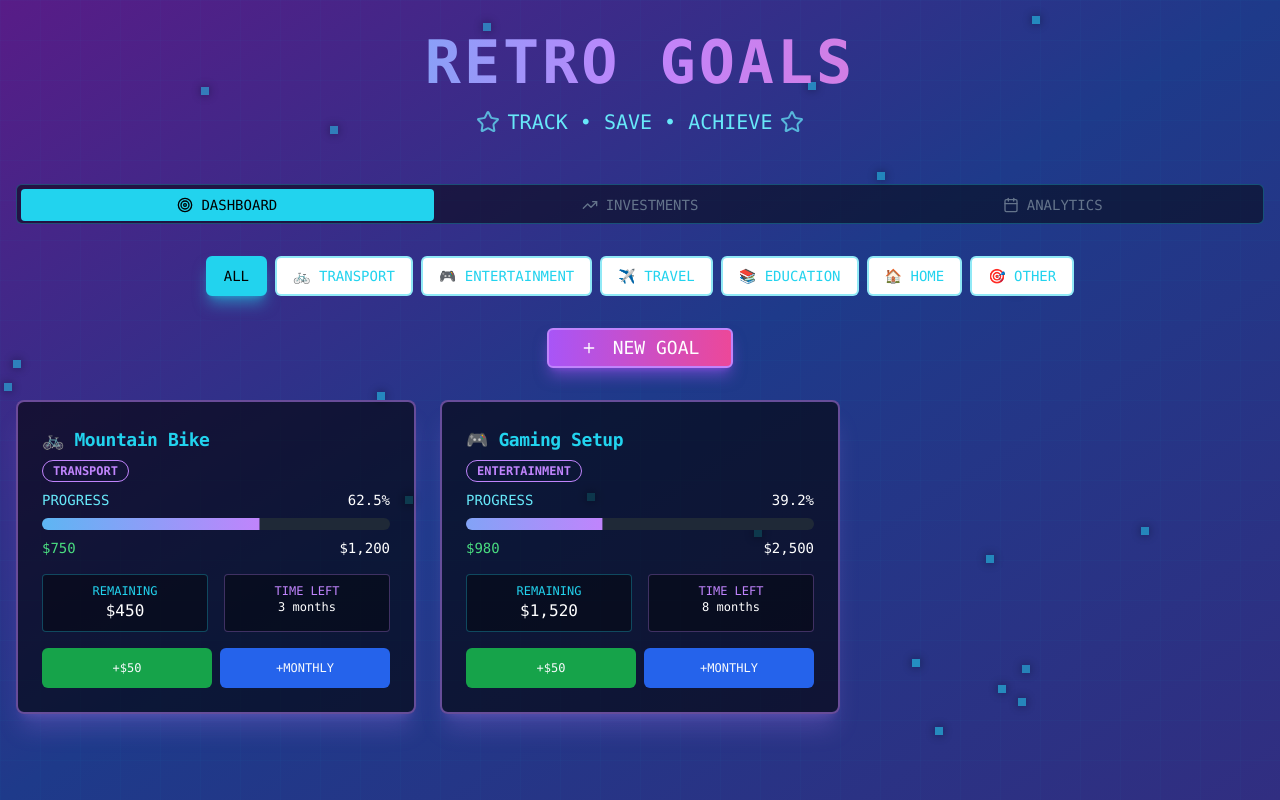
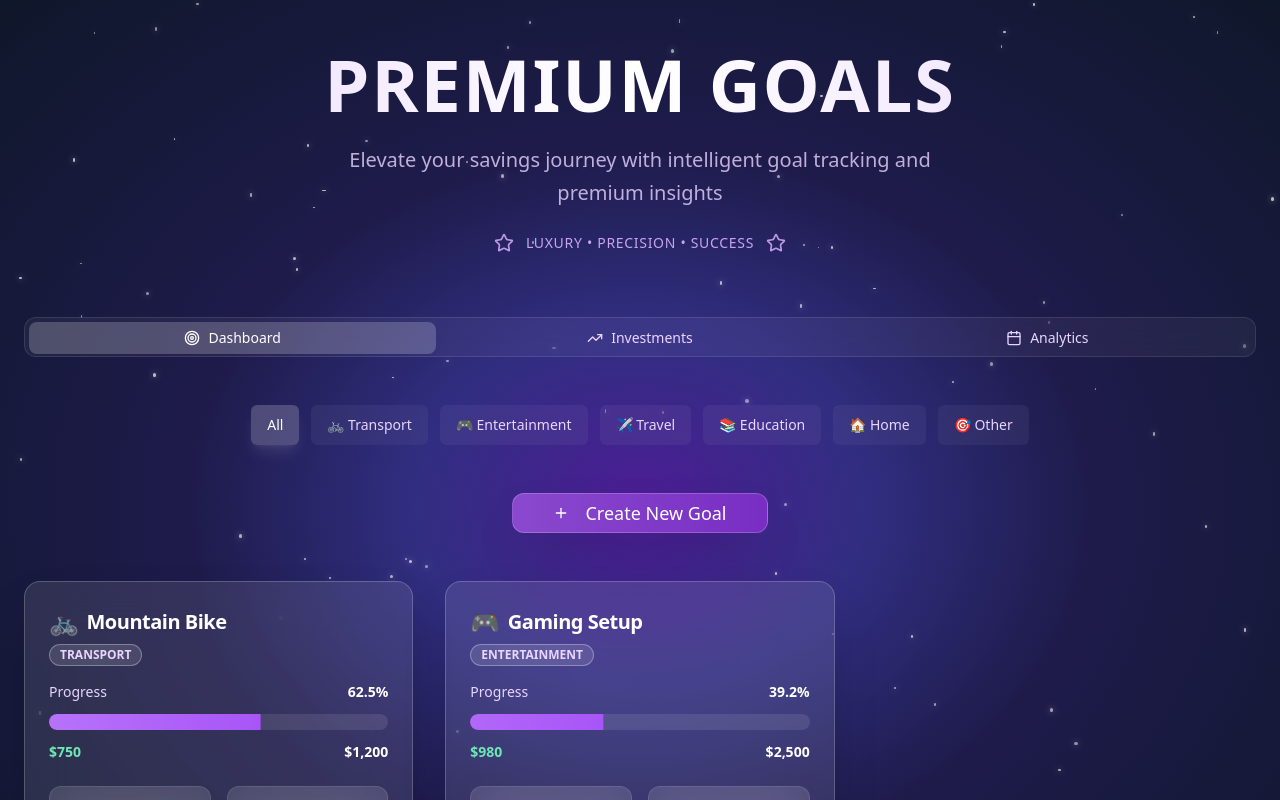
Before and after one commit to madhusudanpatnaik/momentum-goal-tracker, a React (Vite) app: page / in a window 1280 px wide. Shown: the top 800 px of the page. Built offline with nearby package versions, Linux system fonts and the light colour scheme.

Commit message:
Enhance app aesthetic with premium colors
Updated the app's color scheme to match the uploaded image, aiming for a more premium look and feel.

```diff
--- a/src/pages/Index.tsx
+++ b/src/pages/Index.tsx
@@ -1,4 +1,3 @@
-
 import React, { useState, useEffect } from 'react';
 import { Card, CardContent, CardHeader, CardTitle } from "@/components/ui/card";
 import { Button } from "@/components/ui/button";
@@ -140,75 +139,83 @@ const Index = () => {
   };
 
   return (
-    <div className="min-h-screen bg-gradient-to-br from-purple-900 via-blue-900 to-indigo-900 relative overflow-hidden">
-      {/* Retro Grid Background */}
-      <div className="absolute inset-0 opacity-20">
-        <div className="absolute inset-0" style={{
-          backgroundImage: `
-            linear-gradient(rgba(0,255,255,0.1) 1px, transparent 1px),
-            linear-gradient(90deg, rgba(0,255,255,0.1) 1px, transparent 1px)
-          `,
-          backgroundSize: '40px 40px'
-        }} />
-      </div>
-
-      {/* Floating Particles */}
+    <div className="min-h-screen relative overflow-hidden" style={{
+      background: 'radial-gradient(ellipse at center, #4c1d95 0%, #312e81 25%, #1e1b4b 50%, #0f172a 100%)'
+    }}>
+      {/* Premium Starfield Background */}
       <div className="absolute inset-0 overflow-hidden pointer-events-none">
-        {[...Array(20)].map((_, i) => (
+        {[...Array(100)].map((_, i) => (
           <div
             key={i}
-            className="absolute w-2 h-2 bg-cyan-400 opacity-60 animate-pulse"
+            className="absolute rounded-full bg-white opacity-70 animate-pulse"
             style={{
               left: `${Math.random() * 100}%`,
               top: `${Math.random() * 100}%`,
+              width: `${Math.random() * 3 + 1}px`,
+              height: `${Math.random() * 3 + 1}px`,
               animationDelay: `${Math.random() * 3}s`,
-              boxShadow: '0 0 10px currentColor'
+              animationDuration: `${Math.random() * 2 + 2}s`,
+              boxShadow: '0 0 6px rgba(255,255,255,0.8)'
             }}
           />
         ))}
       </div>
 
-      <div className="relative z-10 container mx-auto px-4 py-8">
-        {/* Header */}
-        <div className="text-center mb-12">
-          <h1 className="text-6xl font-bold mb-4 text-transparent bg-clip-text bg-gradient-to-r from-cyan-400 via-purple-400 to-pink-400 font-mono tracking-wider">
-            RETRO GOALS
+      {/* Elegant Grid Overlay */}
+      <div className="absolute inset-0 opacity-5">
+        <div className="absolute inset-0" style={{
+          backgroundImage: `
+            linear-gradient(rgba(255,255,255,0.1) 1px, transparent 1px),
+            linear-gradient(90deg, rgba(255,255,255,0.1) 1px, transparent 1px)
+          `,
+          backgroundSize: '60px 60px'
+        }} />
+      </div>
+
+      <div className="relative z-10 container mx-auto px-6 py-12">
+        {/* Premium Header */}
+        <div className="text-center mb-16">
+          <h1 className="text-7xl font-bold mb-6 text-transparent bg-clip-text bg-gradient-to-r from-purple-200 via-white to-purple-200 tracking-wide">
+            PREMIUM GOALS
           </h1>
-          <div className="flex items-center justify-center gap-2 text-cyan-300 text-xl">
-            <Star className="w-6 h-6 animate-pulse" />
-            <span className="font-mono">TRACK • SAVE • ACHIEVE</span>
-            <Star className="w-6 h-6 animate-pulse" />
+          <p className="text-xl text-purple-200/80 max-w-2xl mx-auto leading-relaxed">
+            Elevate your savings journey with intelligent goal tracking and premium insights
+          </p>
+          <div className="flex items-center justify-center gap-3 mt-6">
+            <Star className="w-5 h-5 text-purple-300 animate-pulse" />
+            <span className="text-purple-300/90 text-sm tracking-wider">LUXURY • PRECISION • SUCCESS</span>
+            <Star className="w-5 h-5 text-purple-300 animate-pulse" />
           </div>
         </div>
 
         <Tabs defaultValue="dashboard" className="w-full">
-          <TabsList className="grid w-full grid-cols-3 mb-8 bg-black/50 border border-cyan-400/30">
-            <TabsTrigger value="dashboard" className="data-[state=active]:bg-cyan-400 data-[state=active]:text-black font-mono">
+          <TabsList className="grid w-full grid-cols-3 mb-12 bg-white/5 backdrop-blur-xl border border-white/10 rounded-xl">
+            <TabsTrigger value="dashboard" className="data-[state=active]:bg-white/20 data-[state=active]:text-white text-purple-200 transition-all duration-300 rounded-lg">
               <Target className="w-4 h-4 mr-2" />
-              DASHBOARD
+              Dashboard
             </TabsTrigger>
-            <TabsTrigger value="investments" className="data-[state=active]:bg-purple-400 data-[state=active]:text-black font-mono">
+            <TabsTrigger value="investments" className="data-[state=active]:bg-white/20 data-[state=active]:text-white text-purple-200 transition-all duration-300 rounded-lg">
               <TrendingUp className="w-4 h-4 mr-2" />
-              INVESTMENTS
+              Investments
             </TabsTrigger>
-            <TabsTrigger value="analytics" className="data-[state=active]:bg-pink-400 data-[state=active]:text-black font-mono">
+            <TabsTrigger value="analytics" className="data-[state=active]:bg-white/20 data-[state=active]:text-white text-purple-200 transition-all duration-300 rounded-lg">
               <Calendar className="w-4 h-4 mr-2" />
-              ANALYTICS
+              Analytics
             </TabsTrigger>
           </TabsList>
 
           <TabsContent value="dashboard">
-            {/* Filter Bar */}
-            <div className="flex flex-wrap gap-2 mb-8 justify-center">
+            {/* Premium Filter Bar */}
+            <div className="flex flex-wrap gap-3 mb-12 justify-center">
               {categories.map(category => (
                 <Button
                   key={category}
                   variant={filter === category ? "default" : "outline"}
                   onClick={() => setFilter(category)}
-                  className={`font-mono uppercase border-2 ${
+                  className={`capitalize border-0 backdrop-blur-xl transition-all duration-300 ${
                     filter === category
-                      ? 'bg-cyan-400 text-black border-cyan-400 shadow-lg shadow-cyan-400/50'
-                      : 'border-cyan-400/50 text-cyan-400 hover:bg-cyan-400/20'
+                      ? 'bg-white/20 text-white shadow-lg shadow-white/10'
+                      : 'bg-white/5 text-purple-200 hover:bg-white/10 hover:text-white'
                   }`}
                 >
                   {category !== 'all' && categoryEmojis[category as keyof typeof categoryEmojis]} {category}
@@ -216,148 +223,147 @@ const Index = () => {
               ))}
             </div>
 
-            {/* Add Goal Button */}
-            <div className="flex justify-center mb-8">
+            {/* Premium Add Goal Button */}
+            <div className="flex justify-center mb-12">
               <Button
                 onClick={() => setShowAddGoal(!showAddGoal)}
-                className="bg-gradient-to-r from-purple-500 to-pink-500 hover:from-purple-600 hover:to-pink-600 border-2 border-purple-400 text-white font-mono text-lg px-8 py-3 shadow-lg shadow-purple-500/50"
+                className="bg-gradient-to-r from-purple-500/80 to-purple-600/80 hover:from-purple-400/90 hover:to-purple-500/90 backdrop-blur-xl border border-white/20 text-white px-10 py-4 text-lg rounded-xl shadow-2xl transition-all duration-300 hover:scale-105"
               >
                 <Plus className="w-5 h-5 mr-2" />
-                NEW GOAL
+                Create New Goal
               </Button>
             </div>
 
-            {/* Add Goal Form */}
+            {/* Premium Add Goal Form */}
             {showAddGoal && (
-              <Card className="mb-8 bg-black/60 border-2 border-cyan-400/50 shadow-xl shadow-cyan-400/20">
-                <CardHeader>
-                  <CardTitle className="text-cyan-400 font-mono">CREATE NEW GOAL</CardTitle>
+              <Card className="mb-12 bg-white/10 backdrop-blur-xl border border-white/20 shadow-2xl rounded-2xl">
+                <CardHeader className="pb-6">
+                  <CardTitle className="text-white text-2xl">Create Premium Goal</CardTitle>
                 </CardHeader>
-                <CardContent className="space-y-4">
-                  <div className="grid grid-cols-1 md:grid-cols-2 gap-4">
+                <CardContent className="space-y-6">
+                  <div className="grid grid-cols-1 md:grid-cols-2 gap-6">
                     <div>
-                      <Label className="text-cyan-300 font-mono">GOAL NAME</Label>
+                      <Label className="text-purple-200 text-sm font-medium">Goal Name</Label>
                       <Input
                         value={newGoal.name}
                         onChange={(e) => setNewGoal({...newGoal, name: e.target.value})}
-                        className="bg-black/50 border-cyan-400/50 text-white font-mono"
-                        placeholder="e.g., Mountain Bike"
+                        className="bg-white/10 backdrop-blur-xl border-white/20 text-white placeholder:text-white/50 rounded-lg mt-2"
+                        placeholder="e.g., Premium Mountain Bike"
                       />
                     </div>
                     <div>
-                      <Label className="text-cyan-300 font-mono">TARGET AMOUNT ($)</Label>
+                      <Label className="text-purple-200 text-sm font-medium">Target Amount ($)</Label>
                       <Input
                         type="number"
                         value={newGoal.targetAmount}
                         onChange={(e) => setNewGoal({...newGoal, targetAmount: e.target.value})}
-                        className="bg-black/50 border-cyan-400/50 text-white font-mono"
+                        className="bg-white/10 backdrop-blur-xl border-white/20 text-white placeholder:text-white/50 rounded-lg mt-2"
                         placeholder="1200"
                       />
                     </div>
                     <div>
-                      <Label className="text-cyan-300 font-mono">CURRENT SAVINGS ($)</Label>
+                      <Label className="text-purple-200 text-sm font-medium">Current Savings ($)</Label>
                       <Input
                         type="number"
                         value={newGoal.savedAmount}
                         onChange={(e) => setNewGoal({...newGoal, savedAmount: e.target.value})}
-                        className="bg-black/50 border-cyan-400/50 text-white font-mono"
+                        className="bg-white/10 backdrop-blur-xl border-white/20 text-white placeholder:text-white/50 rounded-lg mt-2"
                         placeholder="0"
                       />
                     </div>
                     <div>
-                      <Label className="text-cyan-300 font-mono">MONTHLY INVESTMENT ($)</Label>
+                      <Label className="text-purple-200 text-sm font-medium">Monthly Investment ($)</Label>
                       <Input
                         type="number"
                         value={newGoal.monthlyInvestment}
                         onChange={(e) => setNewGoal({...newGoal, monthlyInvestment: e.target.value})}
-                        className="bg-black/50 border-cyan-400/50 text-white font-mono"
+                        className="bg-white/10 backdrop-blur-xl border-white/20 text-white placeholder:text-white/50 rounded-lg mt-2"
                         placeholder="150"
                       />
                     </div>
                   </div>
-                  <div className="flex gap-4 justify-end">
+                  <div className="flex gap-4 justify-end pt-4">
                     <Button
                       variant="outline"
                       onClick={() => setShowAddGoal(false)}
-                      className="border-red-400 text-red-400 hover:bg-red-400/20 font-mono"
+                      className="border-white/20 text-purple-200 hover:bg-white/10 hover:text-white backdrop-blur-xl"
                     >
-                      CANCEL
+                      Cancel
                     </Button>
                     <Button
                       onClick={addGoal}
-                      className="bg-green-500 hover:bg-green-600 border-2 border-green-400 font-mono shadow-lg shadow-green-500/50"
+                      className="bg-gradient-to-r from-emerald-500/80 to-emerald-600/80 hover:from-emerald-400/90 hover:to-emerald-500/90 backdrop-blur-xl border border-white/20 text-white shadow-lg"
                     >
-                      CREATE GOAL
+                      Create Goal
                     </Button>
                   </div>
                 </CardContent>
               </Card>
             )}
 
-            {/* Goals Grid */}
-            <div className="grid grid-cols-1 md:grid-cols-2 lg:grid-cols-3 gap-6">
+            {/* Premium Goals Grid */}
+            <div className="grid grid-cols-1 md:grid-cols-2 lg:grid-cols-3 gap-8">
               {filteredGoals.map((goal) => {
                 const progress = getProgressPercentage(goal.savedAmount, goal.targetAmount);
                 const isCompleted = progress >= 100;
 
                 return (
-                  <Card key={goal.id} className={`bg-black/60 border-2 shadow-xl transition-all duration-300 hover:scale-105 ${
-                    isCompleted
-                      ? 'border-green-400 shadow-green-400/30'
-                      : 'border-purple-400/50 shadow-purple-400/20'
+                  <Card key={goal.id} className={`bg-white/10 backdrop-blur-xl border border-white/20 shadow-2xl transition-all duration-500 hover:scale-105 hover:bg-white/15 rounded-2xl ${
+                    isCompleted ? 'ring-2 ring-emerald-400/50' : ''
                   }`}>
-                    <CardHeader className="pb-2">
+                    <CardHeader className="pb-4">
                       <div className="flex items-center justify-between">
-                        <CardTitle className="text-cyan-400 font-mono text-lg">
-                          {categoryEmojis[goal.category as keyof typeof categoryEmojis]} {goal.name}
+                        <CardTitle className="text-white text-xl flex items-center gap-2">
+                          <span className="text-2xl">{categoryEmojis[goal.category as keyof typeof categoryEmojis]}</span>
+                          {goal.name}
                         </CardTitle>
                         {isCompleted && <Trophy className="w-6 h-6 text-yellow-400 animate-pulse" />}
                       </div>
-                      <Badge variant="outline" className="w-fit border-purple-400 text-purple-400 font-mono">
+                      <Badge variant="outline" className="w-fit border-white/30 text-purple-200 bg-white/10 backdrop-blur-xl">
                         {goal.category.toUpperCase()}
                       </Badge>
                     </CardHeader>
-                    <CardContent className="space-y-4">
-                      <div className="space-y-2">
+                    <CardContent className="space-y-6">
+                      <div className="space-y-3">
                         <div className="flex justify-between text-sm">
-                          <span className="text-cyan-300 font-mono">PROGRESS</span>
-                          <span className="text-white font-mono">{progress.toFixed(1)}%</span>
+                          <span className="text-purple-200 font-medium">Progress</span>
+                          <span className="text-white font-semibold">{progress.toFixed(1)}%</span>
                         </div>
                         <Progress
                           value={progress}
-                          className={`h-3 bg-gray-800 ${
-                            isCompleted ? '[&>div]:bg-green-400' : '[&>div]:bg-gradient-to-r [&>div]:from-cyan-400 [&>div]:to-purple-400'
+                          className={`h-4 bg-white/10 rounded-full ${
+                            isCompleted ? '[&>div]:bg-gradient-to-r [&>div]:from-emerald-400 [&>div]:to-emerald-500' : '[&>div]:bg-gradient-to-r [&>div]:from-purple-400 [&>div]:to-purple-500'
                           }`}
                         />
-                        <div className="flex justify-between text-sm font-mono">
-                          <span className="text-green-400">${goal.savedAmount.toLocaleString()}</span>
-                          <span className="text-white">${goal.targetAmount.toLocaleString()}</span>
+                        <div className="flex justify-between text-sm">
+                          <span className="text-emerald-300 font-semibold">${goal.savedAmount.toLocaleString()}</span>
+                          <span className="text-white font-semibold">${goal.targetAmount.toLocaleString()}</span>
                         </div>
                       </div>
 
-                      <div className="grid grid-cols-2 gap-4 text-center">
-                        <div className="bg-black/40 rounded p-2 border border-cyan-400/30">
-                          <div className="text-cyan-400 text-xs font-mono">REMAINING</div>
-                          <div className="text-white font-mono">${(goal.targetAmount - goal.savedAmount).toLocaleString()}</div>
+                      <div className="grid grid-cols-2 gap-4">
+                        <div className="bg-white/10 backdrop-blur-xl rounded-xl p-4 border border-white/10">
+                          <div className="text-purple-200 text-xs font-medium mb-1">Remaining</div>
+                          <div className="text-white font-bold text-lg">${(goal.targetAmount - goal.savedAmount).toLocaleString()}</div>
                         </div>
-                        <div className="bg-black/40 rounded p-2 border border-purple-400/30">
-                          <div className="text-purple-400 text-xs font-mono">TIME LEFT</div>
-                          <div className="text-white font-mono text-xs">{getTimeToGoal(goal.savedAmount, goal.targetAmount, goal.monthlyInvestment)}</div>
+                        <div className="bg-white/10 backdrop-blur-xl rounded-xl p-4 border border-white/10">
+                          <div className="text-purple-200 text-xs font-medium mb-1">Time Left</div>
+                          <div className="text-white font-bold text-sm">{getTimeToGoal(goal.savedAmount, goal.targetAmount, goal.monthlyInvestment)}</div>
                         </div>
                       </div>
 
-                      <div className="flex gap-2">
+                      <div className="flex gap-3 pt-2">
                         <Button
                           onClick={() => updateSavings(goal.id, 50)}
-                          className="flex-1 bg-green-600 hover:bg-green-700 font-mono text-xs"
+                          className="flex-1 bg-emerald-500/80 hover:bg-emerald-400/90 text-white backdrop-blur-xl border border-white/20 rounded-lg transition-all duration-300"
                         >
                           +$50
                         </Button>
                         <Button
                           onClick={() => updateSavings(goal.id, goal.monthlyInvestment)}
-                          className="flex-1 bg-blue-600 hover:bg-blue-700 font-mono text-xs"
+                          className="flex-1 bg-purple-500/80 hover:bg-purple-400/90 text-white backdrop-blur-xl border border-white/20 rounded-lg transition-all duration-300"
                         >
-                          +MONTHLY
+                          +Monthly
                         </Button>
                       </div>
                     </CardContent>
@@ -368,27 +374,27 @@ const Index = () => {
           </TabsContent>
 
           <TabsContent value="investments">
-            <div className="grid grid-cols-1 md:grid-cols-2 lg:grid-cols-3 gap-6">
+            <div className="grid grid-cols-1 md:grid-cols-2 lg:grid-cols-3 gap-8">
               {goals.map((goal) => (
-                <Card key={goal.id} className="bg-black/60 border-2 border-purple-400/50 shadow-xl shadow-purple-400/20">
+                <Card key={goal.id} className="bg-white/10 backdrop-blur-xl border border-white/20 shadow-2xl rounded-2xl hover:bg-white/15 transition-all duration-300">
                   <CardHeader>
-                    <CardTitle className="text-purple-400 font-mono flex items-center gap-2">
-                      <Coins className="w-5 h-5" />
+                    <CardTitle className="text-white flex items-center gap-3">
+                      <Coins className="w-6 h-6 text-purple-300" />
                       {goal.name}
                     </CardTitle>
                   </CardHeader>
-                  <CardContent className="space-y-4">
-                    <div className="grid grid-cols-2 gap-4 text-center">
-                      <div className="bg-black/40 rounded p-3 border border-purple-400/30">
-                        <div className="text-purple-400 text-xs font-mono">MONTHLY</div>
-                        <div className="text-white font-mono text-lg">${goal.monthlyInvestment}</div>
+                  <CardContent className="space-y-6">
+                    <div className="grid grid-cols-2 gap-4">
+                      <div className="bg-white/10 backdrop-blur-xl rounded-xl p-4 border border-white/10 text-center">
+                        <div className="text-purple-200 text-xs font-medium mb-2">Monthly</div>
+                        <div className="text-white font-bold text-2xl">${goal.monthlyInvestment}</div>
                       </div>
-                      <div className="bg-black/40 rounded p-3 border border-cyan-400/30">
-                        <div className="text-cyan-400 text-xs font-mono">TOTAL SAVED</div>
-                        <div className="text-white font-mono text-lg">${goal.savedAmount}</div>
+                      <div className="bg-white/10 backdrop-blur-xl rounded-xl p-4 border border-white/10 text-center">
+                        <div className="text-purple-200 text-xs font-medium mb-2">Total Saved</div>
+                        <div className="text-white font-bold text-2xl">${goal.savedAmount}</div>
                       </div>
                     </div>
-                    <div className="text-center text-sm text-gray-400 font-mono">
+                    <div className="text-center text-sm text-purple-200/70">
                       Started: {new Date(goal.createdAt).toLocaleDateString()}
                     </div>
                   </CardContent>
@@ -398,37 +404,37 @@ const Index = () => {
           </TabsContent>
 
           <TabsContent value="analytics">
-            <div className="grid grid-cols-1 md:grid-cols-2 gap-6">
-              <Card className="bg-black/60 border-2 border-pink-400/50 shadow-xl shadow-pink-400/20">
+            <div className="grid grid-cols-1 md:grid-cols-2 gap-8">
+              <Card className="bg-white/10 backdrop-blur-xl border border-white/20 shadow-2xl rounded-2xl">
                 <CardHeader>
-                  <CardTitle className="text-pink-400 font-mono">TOTAL OVERVIEW</CardTitle>
+                  <CardTitle className="text-white text-xl">Portfolio Overview</CardTitle>
                 </CardHeader>
-                <CardContent className="space-y-4">
-                  <div className="grid grid-cols-2 gap-4">
+                <CardContent className="space-y-6">
+                  <div className="grid grid-cols-2 gap-6">
                     <div className="text-center">
-                      <div className="text-2xl font-mono text-cyan-400">{goals.length}</div>
-                      <div className="text-sm text-gray-400 font-mono">ACTIVE GOALS</div>
+                      <div className="text-3xl font-bold text-white mb-2">{goals.length}</div>
+                      <div className="text-purple-200/70 text-sm">Active Goals</div>
                     </div>
                     <div className="text-center">
-                      <div className="text-2xl font-mono text-green-400">
+                      <div className="text-3xl font-bold text-emerald-300 mb-2">
                         ${goals.reduce((sum, goal) => sum + goal.savedAmount, 0).toLocaleString()}
                       </div>
-                      <div className="text-sm text-gray-400 font-mono">TOTAL SAVED</div>
+                      <div className="text-purple-200/70 text-sm">Total Saved</div>
                     </div>
                   </div>
                 </CardContent>
               </Card>
 
-              <Card className="bg-black/60 border-2 border-yellow-400/50 shadow-xl shadow-yellow-400/20">
+              <Card className="bg-white/10 backdrop-blur-xl border border-white/20 shadow-2xl rounded-2xl">
                 <CardHeader>
-                  <CardTitle className="text-yellow-400 font-mono">MONTHLY COMMITMENT</CardTitle>
+                  <CardTitle className="text-white text-xl">Monthly Commitment</CardTitle>
                 </CardHeader>
-                <CardContent className="space-y-4">
+                <CardContent className="space-y-6">
                   <div className="text-center">
-                    <div className="text-3xl font-mono text-yellow-400">
+                    <div className="text-4xl font-bold text-purple-300 mb-2">
                       ${goals.reduce((sum, goal) => sum + goal.monthlyInvestment, 0)}
                     </div>
-                    <div className="text-sm text-gray-400 font-mono">PER MONTH</div>
+                    <div className="text-purple-200/70 text-sm">Per Month</div>
                   </div>
                 </CardContent>
               </Card>
```
